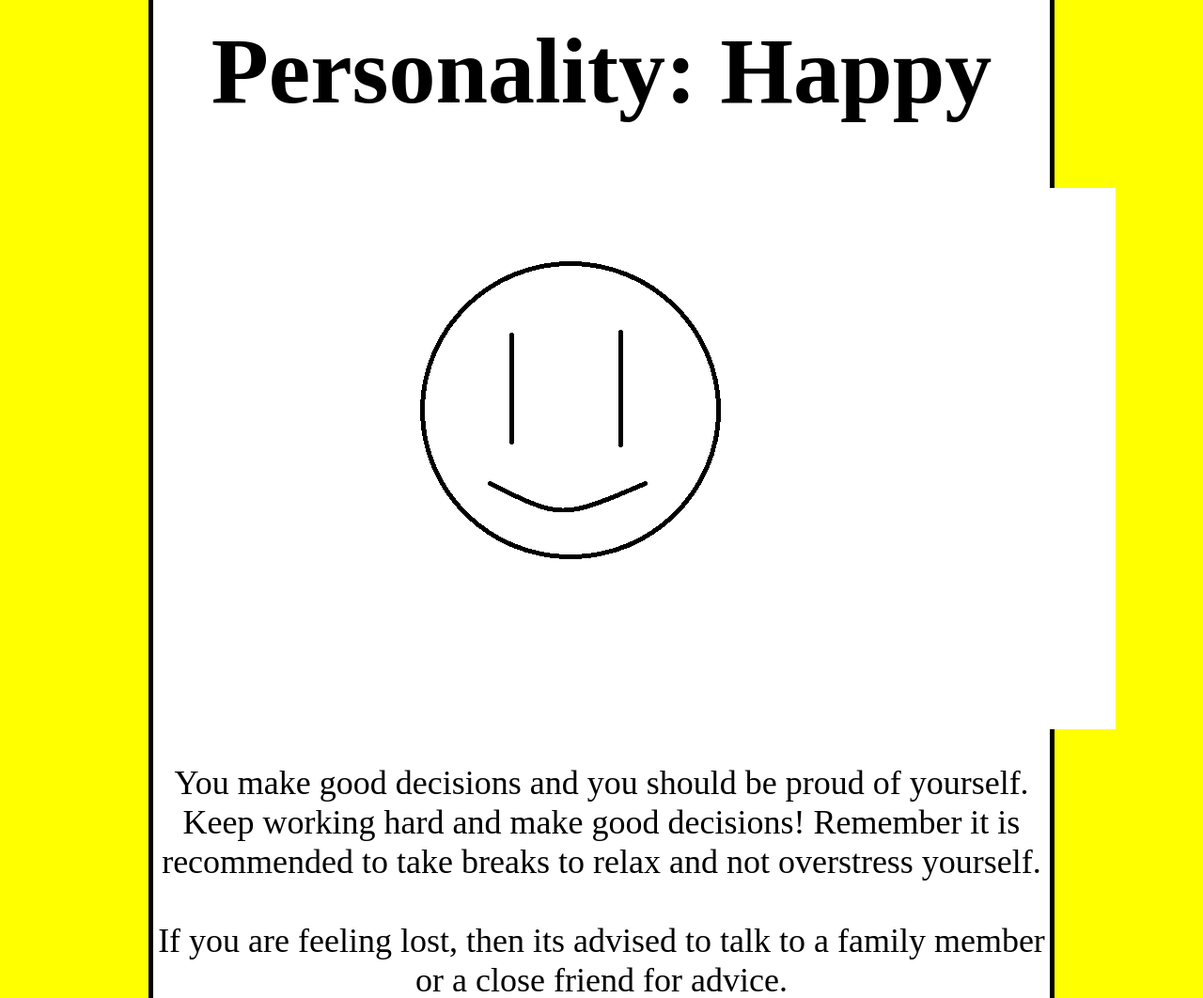
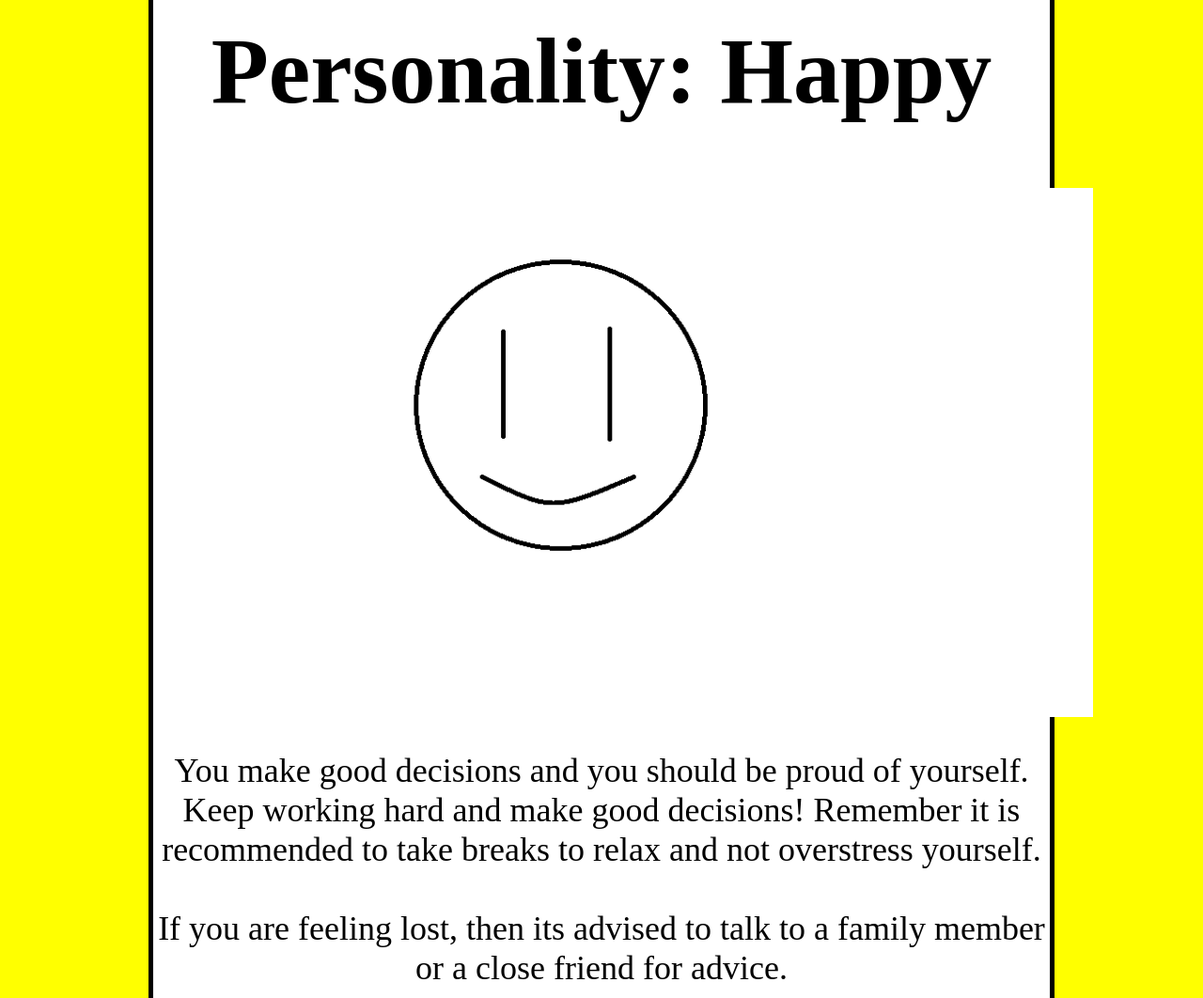
Before and after one commit to AndrewDass1/Personality-Assessment, a Flask app: page /Happy.html in a window 1280 px wide. Shown: the part 204-1266 px from the top of the page at 94% size. Run offline with Flask 2, Linux system fonts and the light colour scheme.

Commit message:
Update Happy.html

```diff
--- a/templates/Happy.html
+++ b/templates/Happy.html
@@ -32,8 +32,10 @@
 
         <h1 style = "font-size:100px;"> Personality: Happy </h1>
 
+     <h1>
+        <img style="float: center;" src=templates/happyface.png width="1000" />
+     </h1>
 
-        <img src="templates/happyface.png">
 
 
     <p style = "font-size:36px;">
```
